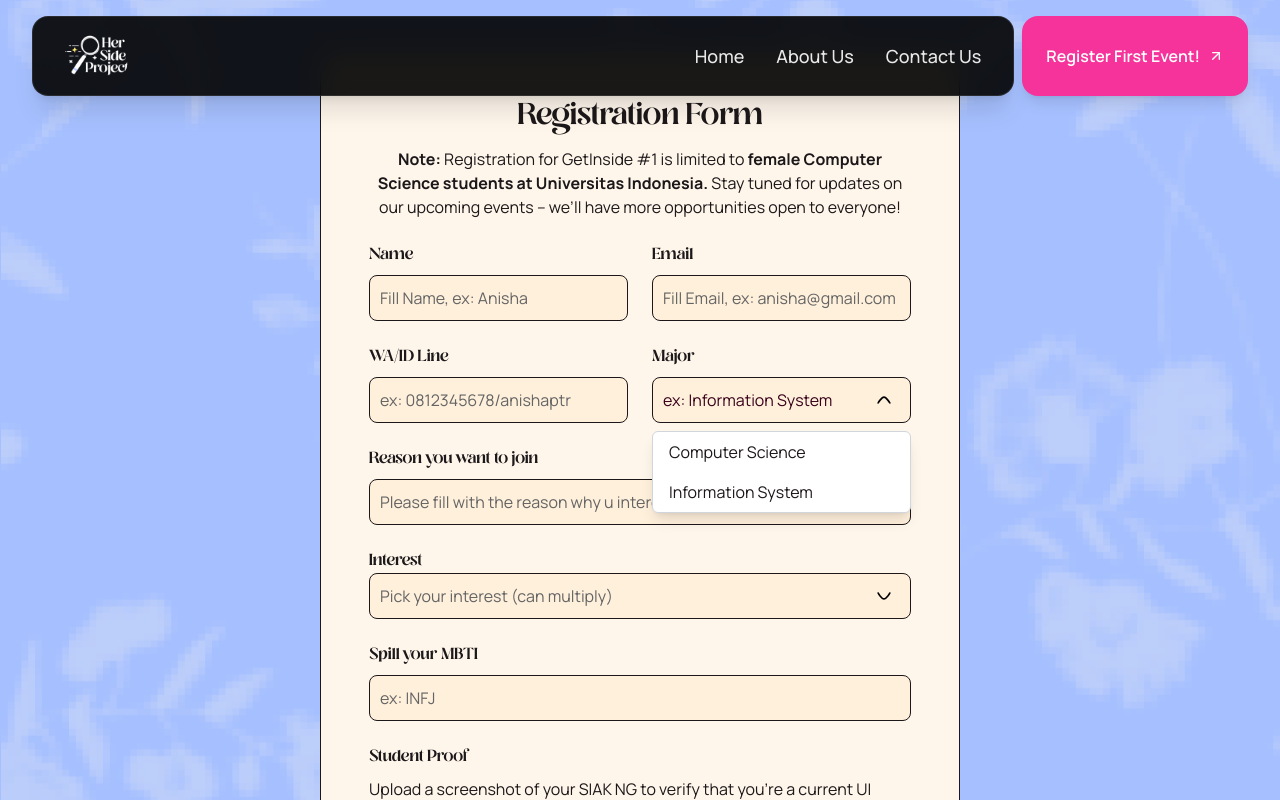
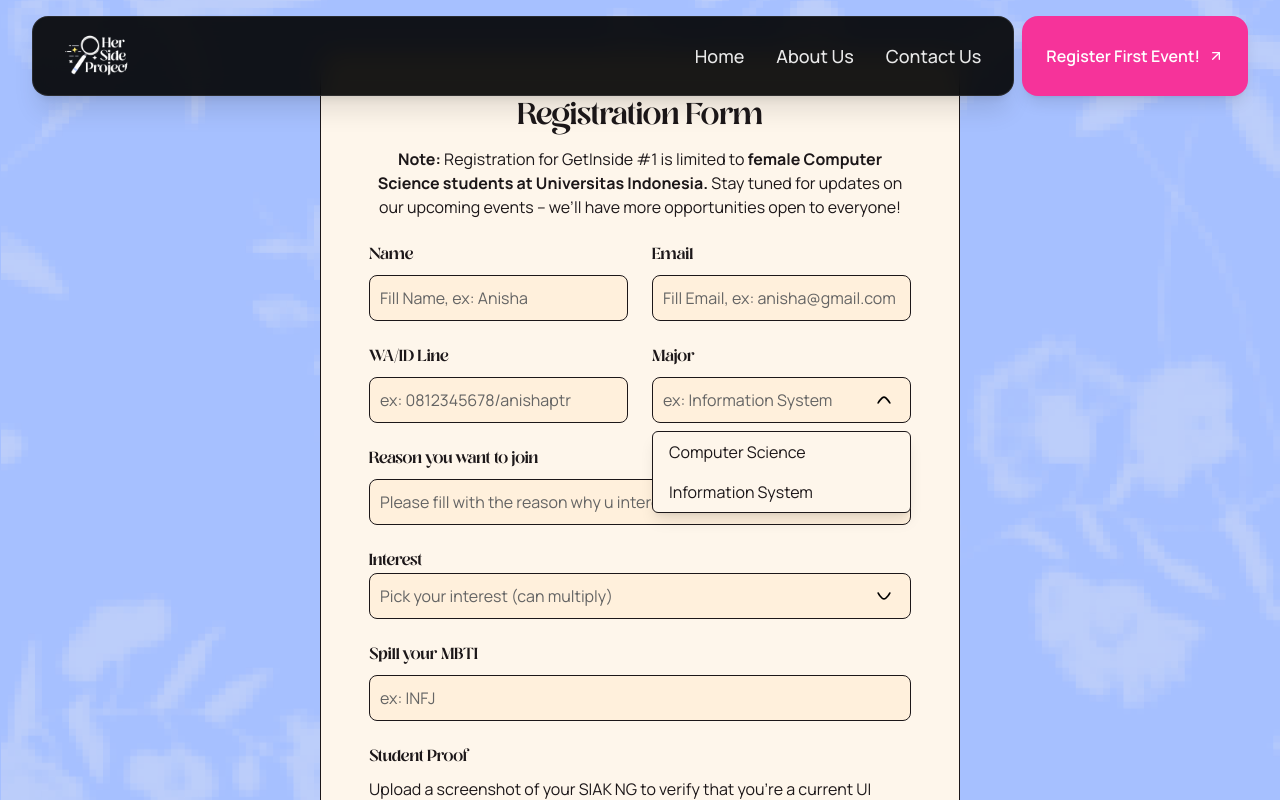
Before and after one commit to HerSideProjects/hsp-fe, a Next.js app: page /register in a window 1280 px wide. Both pictures are taken after a click on the button "ex: Information System". Shown: the part 1151-1951 px from the top of the page. Built offline with nearby package versions, Linux system fonts and the light colour scheme.

Commit message:
fix: select colot

```diff
--- a/src/components/inputs/SelectField.tsx
+++ b/src/components/inputs/SelectField.tsx
@@ -36,7 +36,7 @@ export const SelectField = ({
         className="relative flex w-full rounded-lg border bg-[#FFF0DC] p-[10px] text-left"
         onClick={() => setIsOpen(!isOpen)}
       >
-        <span className="text-[#39001A]">
+        <span className={value ? "text-[#1C1719]" : "text-[#646464]"}>
           {value
             ? options.find((opt) => opt.value === value)?.label
             : placeholder}
@@ -51,12 +51,12 @@ export const SelectField = ({
       </button>
 
       {isOpen && (
-        <div className="absolute z-10 mt-2 w-full rounded-md bg-white border border-gray-300 shadow-lg max-h-64 overflow-auto">
+        <div className="absolute z-10 mt-2 w-full rounded-md bg-[#FEF6EB] border border-[#1C1719] shadow-lg max-h-64 overflow-auto">
           {options.map((opt) => (
             <div
               key={opt.value}
               onClick={() => handleSelect(opt.value)}
-              className="px-4 py-2 hover:bg-gray-100 cursor-pointer"
+              className="px-4 py-2 hover:bg-[#FFF0DC] cursor-pointer"
             >
               {opt.label}
             </div>
```
